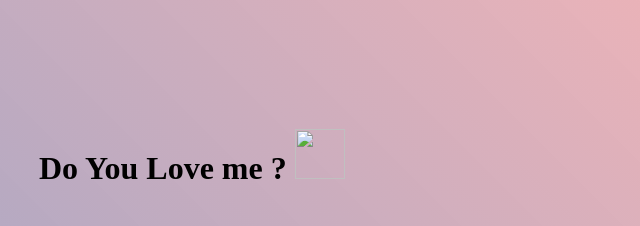
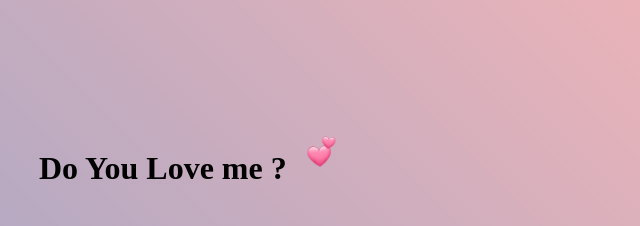
Before and after one commit to 2241758sh/Love, a plain HTML site: page index.html in a window 1280 px wide. Shown: the top 226 px of the page, 359-999 px from the left. Drawn offline with Linux system fonts and the light colour scheme.

Commit message:
index.html

```diff
--- a/index.html
+++ b/index.html
@@ -9,7 +9,7 @@
 <body>
     <div id="container">
         <div class="box">
-            <h1>Do You Love me ? <img src="wwwroot/images/img1-removebg-preview.png " alt=""></h1>
+            <h1>Do You Love me ? <img src="img1-removebg-preview.png " alt=""></h1>
             <button id="yes">Yes</button>
             <button id="target">No</button>
         </div>
```
